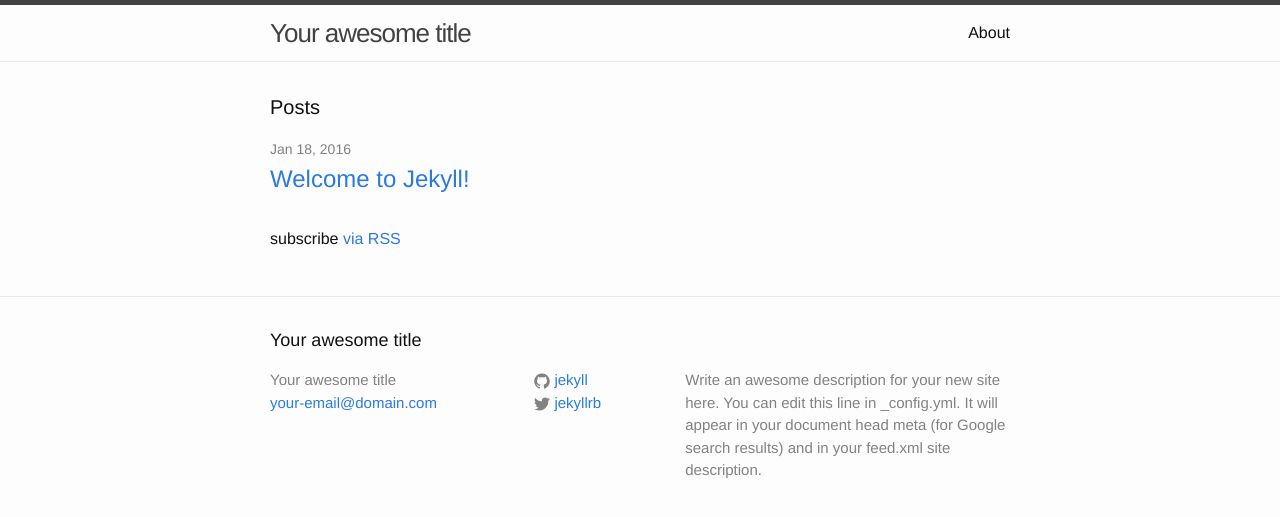
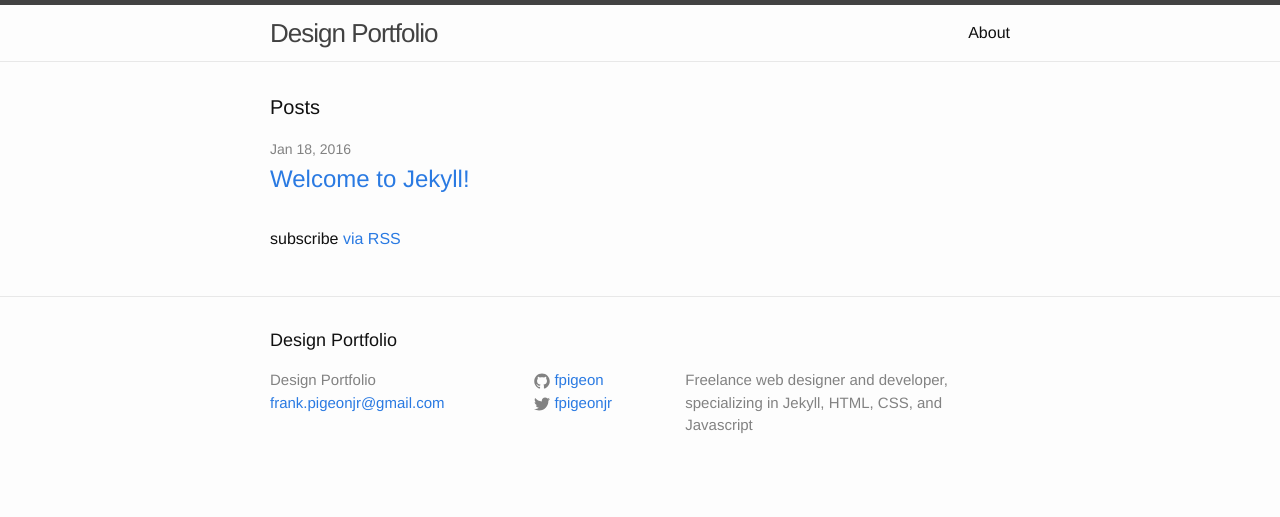
Before and after one commit to fpigeon/learning-jekyll, a Jekyll site: the page built from index.html, in a window 1280 px wide. Shown: the top 517 px of the page. Built offline with Jekyll 4.4.1, drawn with Linux system fonts in a browser that asks for light colours.

Commit message:
personalizes the config, and adds link lists and permalink for blog posts

```diff
--- a/_config.yml
+++ b/_config.yml
@@ -6,16 +6,28 @@
 # 'jekyll serve'. If you change this file, please restart the server process.
 
 # Site settings
-title: Your awesome title
-email: your-email@domain.com
+title: Design Portfolio
+email: frank.pigeonjr@gmail.com
 description: > # this means to ignore newlines until "baseurl:"
-  Write an awesome description for your new site here. You can edit this
-  line in _config.yml. It will appear in your document head meta (for
-  Google search results) and in your feed.xml site description.
+  Freelance web designer and developer, specializing in Jekyll, HTML, CSS, and Javascript
 baseurl: "" # the subpath of your site, e.g. /blog
-url: "http://yourdomain.com" # the base hostname & protocol for your site
-twitter_username: jekyllrb
-github_username:  jekyll
+url: "http://example.com" # the base hostname & protocol for your site
+
+twitter_username: fpigeonjr
+github_username:  fpigeon
+google_username:  FrankPigeon
+
+permalink: /:categories/:title
+
+links:
+  - title: about
+    url: /about
+  - title: work
+    url: /work
+  - title: articles
+    url: /articles
+  - title: hire me
+    url: /hire-me
 
 # Build settings
 markdown: kramdown
```
